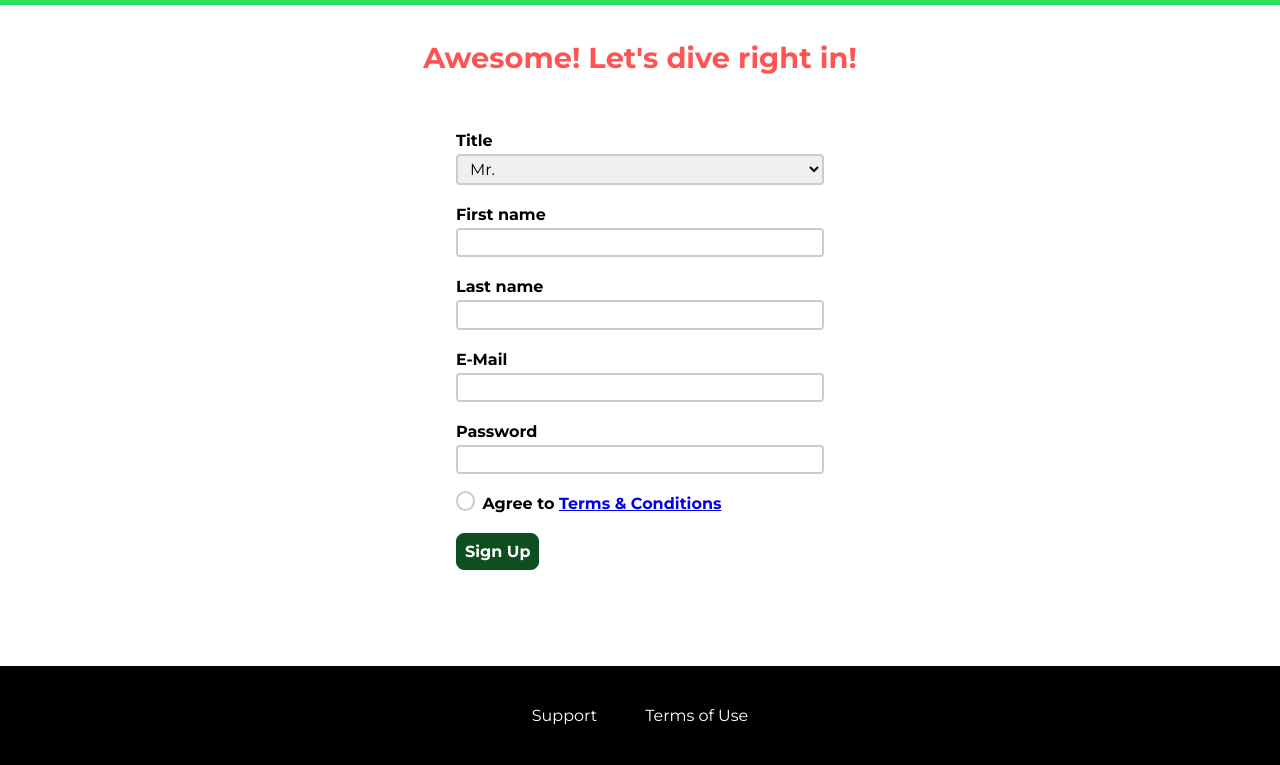
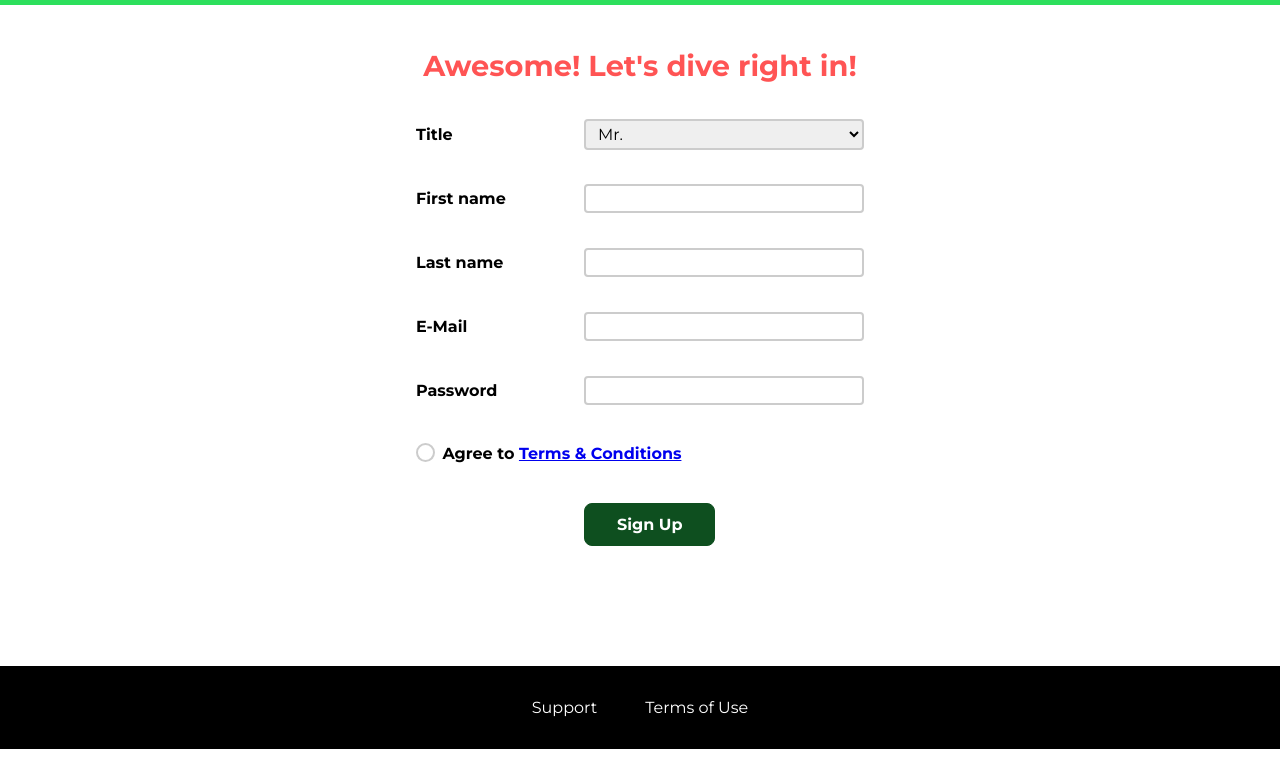
Before and after one commit to rvasanthr/YouHost, a plain HTML site: page start-hosting/index.html in a window 1280 px wide. Shown: the part 51-816 px from the top of the page. Drawn offline with Linux system fonts and the light colour scheme.

Commit message:
12 - Start-Hosting-Page HTML: Checkbox and following label enclosed in a div.  Shared CSS: Applied grid to the whole website. Grid area names used. Height of 100% added to body and html selectors to fix footer not aligned to bottom when inadequate height of content at large size screens. Main footer margin removed from this page.  Main-Page CSS: Product Overview margin changed in mobile and removed for bigger screen sizes. Main footer margin specific to this page added.  Plans-Page CSS: Changed margin bottom to match margin top for the main content. Padding top of main content removed.  Customers-Page CSS: Main content margin altered to make page symmetrically pleasing.  Start-Hosting-Page CSS: Checkbox background colour and border altered in hover and checked pseudo states to match the rest of the form elements. Main element margin bottom added to increase asthetics of page in mobile view. Margin top and vertical alignment of form elements removed. Functionality replicated through grid. Grid auto row height added for uniform row height of auto generated rows. New enclosing container (checkbox and following label created) class used for better placement at grid for wide screens via css control.

```diff
--- a/css/customers.css
+++ b/css/customers.css
@@ -1,6 +1,6 @@
 /* ********************************* TESTIMONIALS */
 main>div{
-  margin: 6rem 0 3rem;
+  margin: 3rem 0;
   display: flex;
   flex-direction: column;
   align-items: center;
@@ -75,7 +75,6 @@ main>div{
 /* MEDIA QUERY */
 @media (min-width: 40rem){
   .testimonial{
-    /* margin: 10rem auto; */
     max-width: 1500px;
     flex-direction: row;
     align-items: center;
--- a/css/main.css
+++ b/css/main.css
@@ -17,6 +17,7 @@
   background-position: center/cover;
   padding: 0.625rem;
   position: relative;
+  margin-top: -0.48rem;
 }
 
 #product-overview h1 {
@@ -35,7 +36,8 @@
   #product-overview{
     height: 60vh;
     background-position: left 15% bottom 71%;
-    margin-top: 3.5rem;
+    /* margin-top: 3.5rem; */
+    margin-top: 0;
   }
 
   #product-overview h1{
@@ -156,7 +158,6 @@
 /* ***************************************** KEY FEATURES */
 #key-features{
   background-color: #ff1b68;
-  /* padding: 1rem; */
   display: flex;
   flex-direction: column;
   justify-content: space-between;
@@ -218,4 +219,8 @@
     margin: 0;
     width: 30%;
   }
+
+  .main-footer{
+    margin-top: 5rem;
+  }
 }
--- a/css/packages.css
+++ b/css/packages.css
@@ -16,13 +16,11 @@
 
 /* MAIN CONTENT */
 .packages-main{
-    padding-top: 2rem;
     margin: 3rem 0 3.6rem;
 }
 
 /* PACKAGES */
 .package{
-    /* margin: 16px 0; */
     margin: 1.5rem 0;
     width: 80%;
     border: 4px solid #0e4f1f;
@@ -99,7 +97,7 @@
 
 @media (min-width: 40rem){
     .packages-main{
-        margin: 3rem auto 3.6rem;
+        margin: 3rem auto;
         max-width: 1500px;
     }
 
--- a/css/shared.css
+++ b/css/shared.css
@@ -7,6 +7,10 @@
     font-family: 'Montserrat', sans-serif; */
 
 /* ********************************** UNIVERSAL RULES */
+html{
+  height: 100%;
+}
+
 * {
     box-sizing: border-box;
   }
@@ -15,6 +19,12 @@
 body {
   font-family: "Montserrat", sans-serif;
   margin: 0;
+  height: 100%;
+  display: grid;
+  grid-template-rows: 3.5rem auto fit-content(8rem);
+  grid-template-areas: "header"
+                       "main"
+                       "footer";
 }
 
 /* ********************************** BACKDROP */
@@ -92,6 +102,7 @@ body {
   padding: 0 1rem;
   z-index: 5;
   top: 0;
+  grid-area: header;
 }
 
 /* MOBILE NAVIGATION */
@@ -238,9 +249,10 @@ body {
 
 /* ***************************************** MAIN SECTION */
 main{
-  min-height: calc(100vh - 3rem - 8.1875rem);
-  margin-top: 3rem;
+  /* min-height: calc(100vh - 3rem - 8.1875rem); */
+  grid-area: main;
 }
+
 /* PLAN BUTTONS */
 .button{
   background-color: #0e4f1f;
@@ -266,7 +278,9 @@ main{
 /* ***************************************** FOOTER SECTION */
 .main-footer{
   background-color: #000;
-  padding: 2rem;
+  /* padding: 2rem; */
+  padding: 1.5rem;
+  grid-area: footer;
 }
 
 
@@ -275,7 +289,6 @@ main{
   list-style: none;
   margin: 0;
   padding: 0;
-  /* text-align: center; */
   display: flex;
   flex-direction: column;
   justify-content: center;
@@ -302,10 +315,6 @@ main{
 
 /* MEDIA QUERY */
 @media (min-width: 40rem){
-  .main-footer{
-    margin-top: 3rem;
-  }
-
   .main-footer__links{
     flex-direction: row;
     justify-content: center;
@@ -320,6 +329,7 @@ main{
     margin: 0 1rem;
   }
 }
+
 /* FOR JAVASCRIPT USAGE*/
 .open{
   display: block !important;
--- a/css/start-hosting.css
+++ b/css/start-hosting.css
@@ -1,6 +1,7 @@
 /* **************************************** MAIN SECTION */
 main{
     padding-top: 1rem;
+    margin-bottom: 2rem;
 }
 
 /* FORM HEADING */
@@ -15,6 +16,10 @@ main{
 .signup-form{
     padding: 1rem;
     outline: none;
+    display: grid;
+    grid-auto-rows: minmax(2rem, auto);
+    align-items: flex-end;
+    row-gap: 0.5rem;
 }
 
 .signup-form label{
@@ -27,7 +32,6 @@ main{
 .signup-form select>option{
     display: block;
     border-radius: .25rem;
-    /* margin-top: 1rem; */
     width: 100%;
 }
 
@@ -36,18 +40,12 @@ main{
     background-color: #2ddf5c;
 }
 
-.signup-form label{
-    margin-top: 1.25rem;
-    margin-bottom: 0.25rem;
-}
-
 .signup-form select,
 .signup-form select>option,
 .signup-form input:not([type="checkbox"]){
     border: 2px solid #ccc;
     padding: 0.2rem 0.5rem;
     font: inherit;
-    /* font-weight: bold; */
 }
 
 .signup-form select:hover,
@@ -58,9 +56,12 @@ main{
 
 .signup-form select:focus,
 .signup-form input:focus{
-    /* outline: 2px solid #2ddf5c; */
     outline: none;
     background-color: #e8f0ea;
+}
+
+.signup-form__checkbox{
+    padding-top: 0.75rem;
 }
 
 /* .signup-form input[type="checkbox"], */
@@ -75,27 +76,32 @@ main{
     -moz-appearance: none;
     appearance: none;
     margin-left: 0;
-    vertical-align:sub;
     border: 2px solid #ccc;
     background-color: #fff;
     border-radius: 50%;
     width: 1.2rem;
     height: 1.2rem;
+    display: inline-block;
 }
 
 .signup-form input[type="checkbox"]:hover{
-    background-color: #909792;
-    border: #000;
+    border: 2px solid #2ddf5c;
+    background-color: #e8f0ea;
 }
 
 .signup-form input[type="checkbox"]:checked{
     background-color: #2ddf5c;
-    border: #0e4f1f;
+    border: 2px solid #0e4f1f;
+}
+
+.signup-form input[type="checkbox"]+label{
+    display: inline-block;
+    vertical-align: super;
 }
 
 .signup-form button[type="submit"]{
     display: block;
-    margin-top: 1rem;
+    margin-top: 0.5rem;
 }
 
 .signup-form button[disabled]{
@@ -108,7 +114,25 @@ main{
     }
 
     .signup-form{
-        margin: auto;
-        width: 25rem;
+        margin: auto auto 2rem;
+        width: 30rem;
+        grid-template-columns: 10rem auto;
+        grid-auto-rows: minmax(2rem, auto);
+        column-gap: 0.5rem;
+        row-gap: 2rem;
+        align-items: center;
+    }
+
+    .signup-form__checkbox{
+        padding-top: 0;
+        grid-column: span 2;
+    }
+
+    .signup-form button[type="submit"]{
+        margin: 0;
+        grid-column: 2 / 3;
+        grid-row: 7 / 8;
+        width: fit-content;
+        padding: 0.7rem 2rem;
     }
 }
--- a/start-hosting/index.html
+++ b/start-hosting/index.html
@@ -86,10 +86,12 @@
             <input type="email" id="email" required>
             <label for="password">Password</label>
             <input type="password" id="password" required>
-            <input type="checkbox" id="agree-terms" required>
-            <label for="agree-terms">Agree to
-                <a href="#">Terms &amp; Conditions</a>
-            </label>
+            <div class="signup-form__checkbox">
+                <input type="checkbox" id="agree-terms" required>
+                <label for="agree-terms">Agree to
+                    <a href="#">Terms &amp; Conditions</a>
+                </label>
+            </div>
             <button type="submit" class="button">Sign Up</button>
         </form>
     </main>
```
